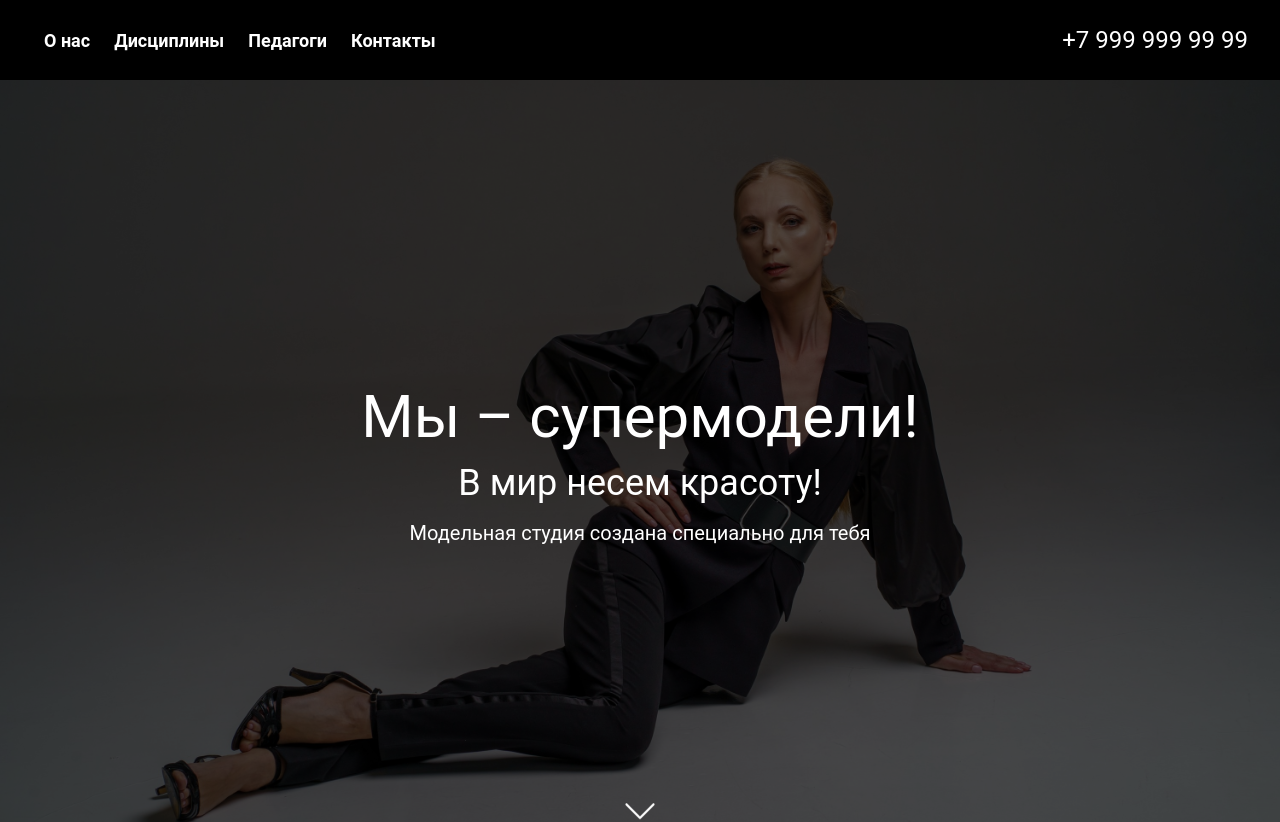
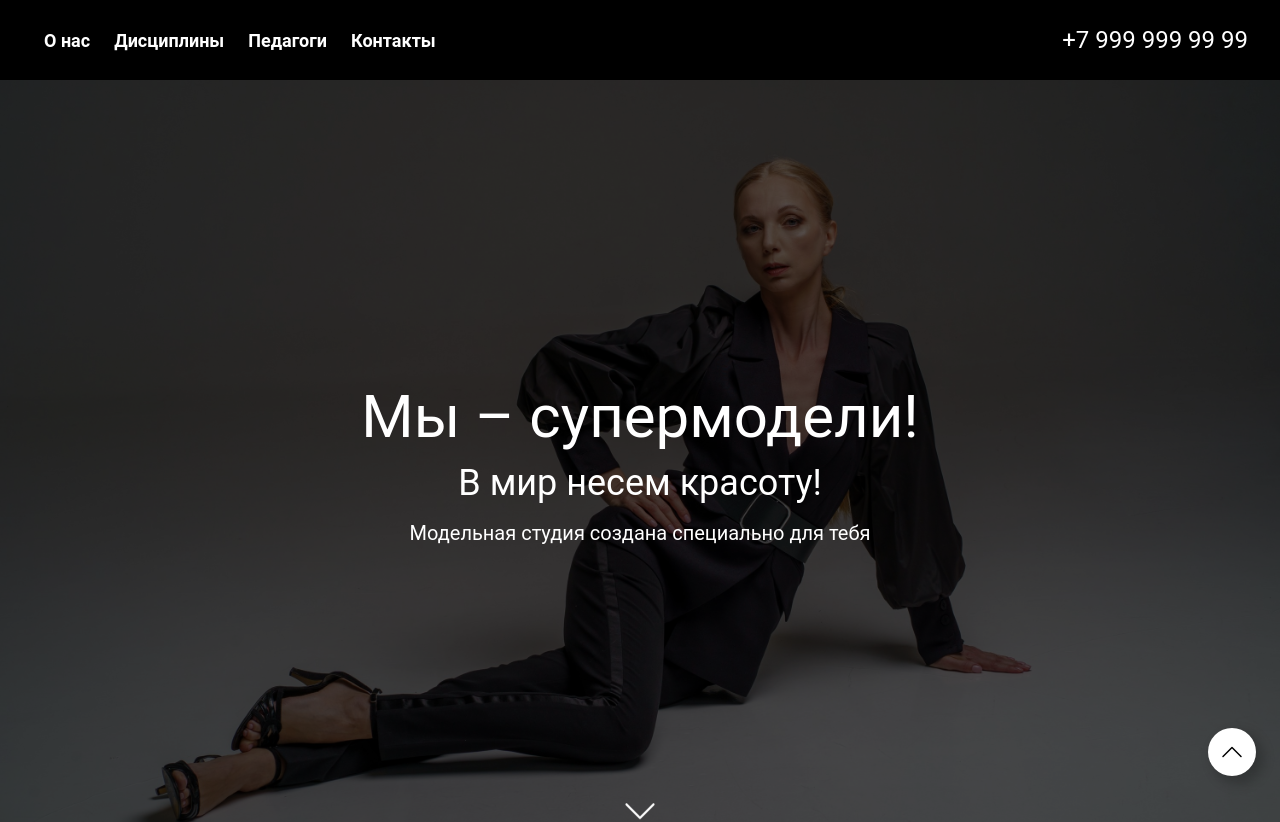
Before and after one commit to dedicatedksta/simple-website, a React (Create React App) app: page / in a window 1280 px wide. Shown: the top 822 px of the page. Built offline with nearby package versions, Linux system fonts and the light colour scheme.

Commit message:
finished

```diff
--- a/src/App.js
+++ b/src/App.js
@@ -6,6 +6,7 @@ import CardList from "./components/ui/CardList";
 import FormLayout from "./components/ui/FormLayout";
 import Navbar from "./components/ui/Navbar";
 import Map from "./components/ui/Map";
+import Footer from "./components/ui/Footer";
 
 function App() {
   return (
@@ -18,6 +19,7 @@ function App() {
       <Coaches/>
       <FormLayout popup={false}/>
       <Map/>
+      <Footer/>
     </div>
   );
 }
--- /dev/null
+++ b/src/components/ui/Footer.jsx
@@ -0,0 +1,9 @@
+import React from "react";
+
+const Footer = () => {
+  return <footer className="bg-black py-10 flex justify-center relative">
+    <h1 className="text-white text-[10px] xl:text-xs absolute bottom-2">made by <strong>dedicatedksta</strong></h1>
+  </footer>
+};
+
+export default Footer;
--- a/src/components/ui/Map.jsx
+++ b/src/components/ui/Map.jsx
@@ -3,7 +3,7 @@ import map from "../../assets/map/map.png"
 import {FaTelegram,FaTwitterSquare} from "react-icons/fa"
 
 const Map = () => {
-  return <div id="contacts" className="my-40 relative">
+  return <div id="contacts" className="mt-40 relative">
     <img src={map} className="w-screen h-[500px] object-cover"  alt="" />
     <div className="absolute bg-white top-[15%] left-[10%] md:top-[20%] md:left-[25%] max-w-2xl p-12 ">
       <h1 className="mb-8 text-2xl font-bold">Контакты</h1>
--- a/src/components/ui/Navbar.jsx
+++ b/src/components/ui/Navbar.jsx
@@ -23,7 +23,7 @@ const Navbar = () => {
       />
       :<RiCloseFill onClick={()=>setIsVisible(!isVisible)} className={`cursor-pointer md:hidden absolute top-3 text-2xl right-6`}/>
     }
-    <HashLink to="#home" smooth><button className="fixed bottom-4 right-4 bg-black p-2 text-xl md:p-3 text-white rounded-full md:text-2xl" >
+    <HashLink to="#home" smooth><button className=" z-40 fixed bottom-3 right-3 md:bottom-6 md:right-6 bg-white p-2 text-xl md:p-3 text-black  rounded-full md:text-2xl" style={{boxShadow: '6px 6px 12px 2px rgba(0, 0, 0, 0.2)'}} >
       <BsChevronUp />
     </button></HashLink>
   </nav>;
```
